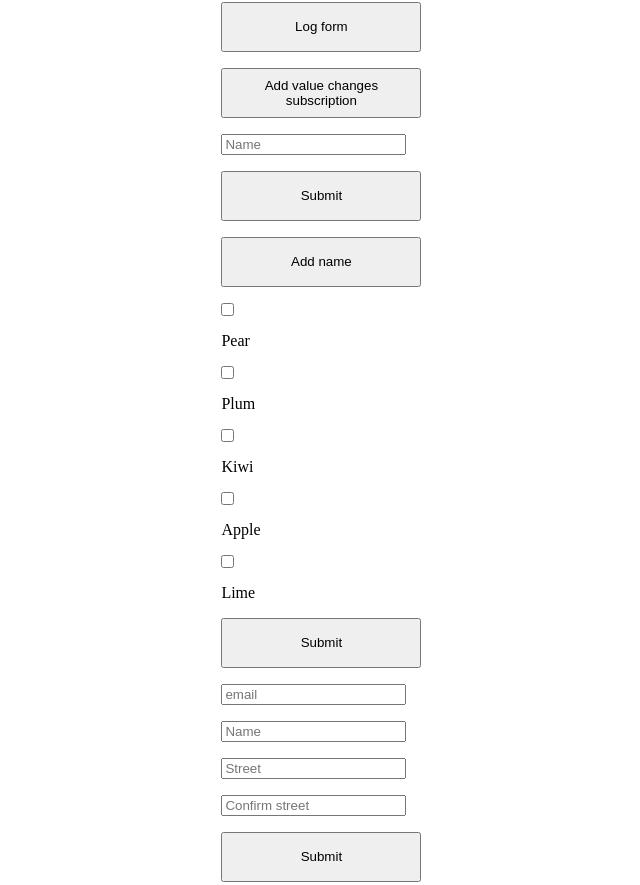
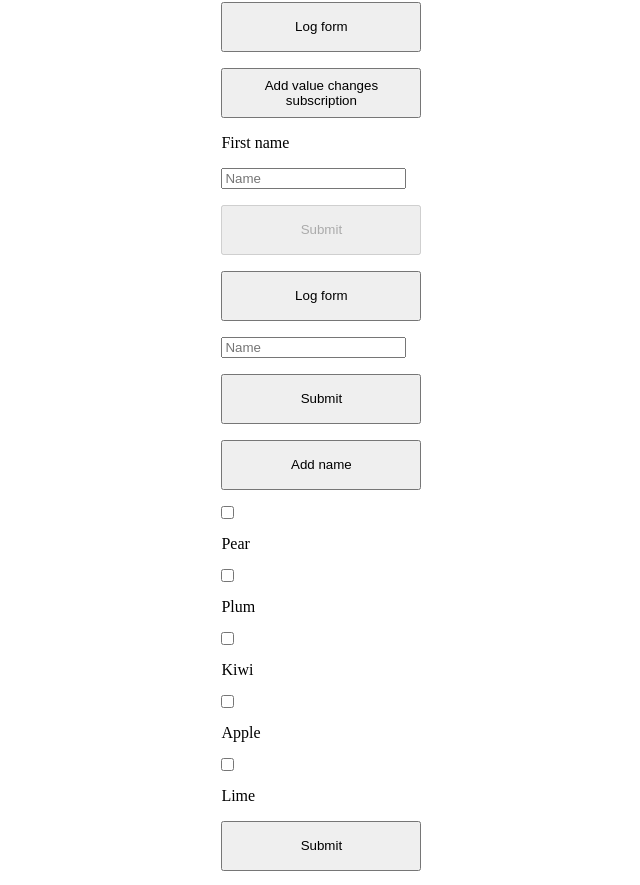
Before and after one commit to JoranRC/angular-forms-practice, an Angular app: page / in a window 1280 px wide. Shown: the part 906-1791 px from the top of the page, without its empty margins (269-909 px from the left). Built offline with nearby package versions, Linux system fonts and the light colour scheme.

Commit message:
Added simple reactive form component

```diff
--- a/src/app/app.module.ts
+++ b/src/app/app.module.ts
@@ -10,6 +10,7 @@ import { FormArrayComponent } from './form-array/form-array.component';
 import { NestedFormGroupsComponent } from './nested-form-groups/nested-form-groups.component';
 import { CheckBoxesComponent } from './check-boxes/check-boxes.component';
 import { CommonInputTypesComponent } from './common-input-types/common-input-types.component';
+import { SimpleReactiveFormComponent } from './simple-reactive-form/simple-reactive-form.component';
 
 @NgModule({
   declarations: [
@@ -20,7 +21,8 @@ import { CommonInputTypesComponent } from './common-input-types/common-input-typ
     FormArrayComponent,
     NestedFormGroupsComponent,
     CheckBoxesComponent,
-    CommonInputTypesComponent
+    CommonInputTypesComponent,
+    SimpleReactiveFormComponent
   ],
   imports: [
     BrowserModule,
--- a/src/app/reactive-form/reactive-form.component.html
+++ b/src/app/reactive-form/reactive-form.component.html
@@ -1,18 +1,19 @@
 <h1>Reactive form</h1>
 
-<form (ngSubmit)="submitForm()"
-      [formGroup]="reactiveForm"
-      novalidate>
+<form novalidate
+      (ngSubmit)="submitForm()"
+      [formGroup]="reactiveForm">
   <div>
-    <label for="nameIdReactive">First name</label>
-    <input id="nameIdReactive"
-           type="text"
-           placeholder="Name"
-           formControlName="firstName" />
-    <label for="customValidationInputId">Custom Validation Input</label>
-    <input id="customValidationInputId"
-           type="text"
-           formControlName="customValidationInput" />
+    <label>First name
+      <input type="text"
+             placeholder="Name"
+             formControlName="firstName" />
+    </label>
+    <label>Custom Validation Input
+      <input type="text"
+             formControlName="customValidationInput" />
+    </label>
+
     <div *ngIf="reactiveForm.get('customValidationInput').errors?.customValidationInput">
       Custom validation is invalid
     </div>
--- a/src/app/reactive-form/reactive-form.component.ts
+++ b/src/app/reactive-form/reactive-form.component.ts
@@ -73,7 +73,6 @@ export class ReactiveFormComponent implements OnInit {
   }
 
   submitForm(): void {
-    console.log('Submit in reactive form is called');
     console.log(this.reactiveForm);
   }
 }
--- /dev/null
+++ b/src/app/simple-reactive-form/simple-reactive-form.component.html
@@ -0,0 +1,22 @@
+<form novalidate
+      (ngSubmit)="submitForm()"
+      [formGroup]="reactiveForm">
+
+  <label>First name
+    <input type="text"
+           placeholder="Name"
+           formControlName="firstName" />
+  </label>
+
+  <div *ngIf="reactiveForm.get('firstName').touched && reactiveForm.get('firstName').errors?.required">
+    Please enter your first name
+  </div>
+  <div *ngIf="reactiveForm.get('firstName').errors?.minlength">
+    Value must be longer than 3 characters
+  </div>
+
+  <button [disabled]="reactiveForm.invalid"
+          type="submit">Submit</button>
+  <button type="button"
+          (click)="logForm()">Log form</button>
+</form>
--- /dev/null
+++ b/src/app/simple-reactive-form/simple-reactive-form.component.ts
@@ -0,0 +1,28 @@
+import { Component, OnInit } from '@angular/core';
+import { FormBuilder, FormGroup, Validators } from '@angular/forms';
+
+@Component({
+  selector: 'simple-reactive-form',
+  templateUrl: './simple-reactive-form.component.html',
+  styleUrls: ['./simple-reactive-form.component.scss']
+})
+export class SimpleReactiveFormComponent implements OnInit {
+  reactiveForm: FormGroup;
+
+  constructor(private fb: FormBuilder) { }
+
+  ngOnInit(): void {
+    this.reactiveForm = this.fb.group({
+      firstName: ['', [Validators.required, Validators.minLength(3)]]
+    });
+  }
+
+  logForm(): void {
+    console.log(this.reactiveForm);
+  }
+
+  submitForm(): void {
+    console.log(this.reactiveForm);
+  }
+
+}
--- a/src/app/welcome/welcome.component.html
+++ b/src/app/welcome/welcome.component.html
@@ -1,6 +1,7 @@
 <div class="page-wrapper">
     <template-driven-ui></template-driven-ui>
     <reactive-form-ui></reactive-form-ui>
+    <simple-reactive-form></simple-reactive-form>
     <form-array-ui></form-array-ui>
     <check-boxes></check-boxes>
     <nested-form-groups-ui></nested-form-groups-ui>
```
Also changed, not shown: src/app/simple-reactive-form/simple-reactive-form.component.scss (added), 1 other file (tests, documents, lock files or other folders).
